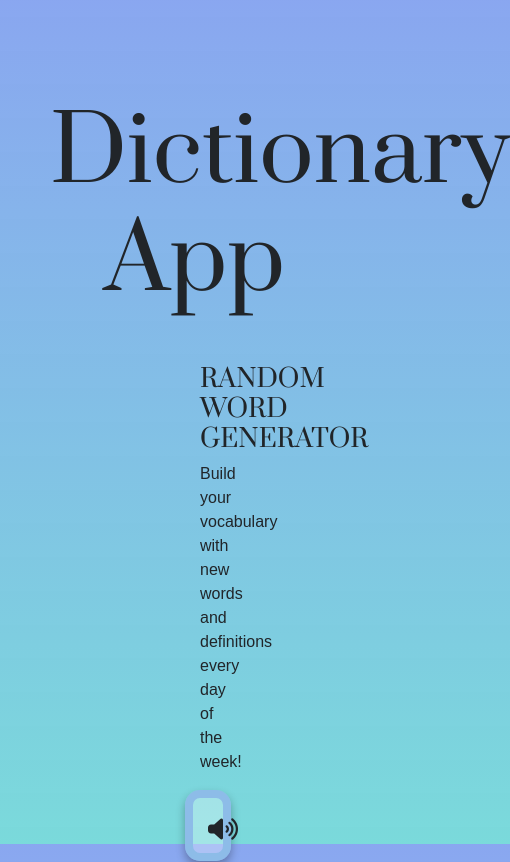
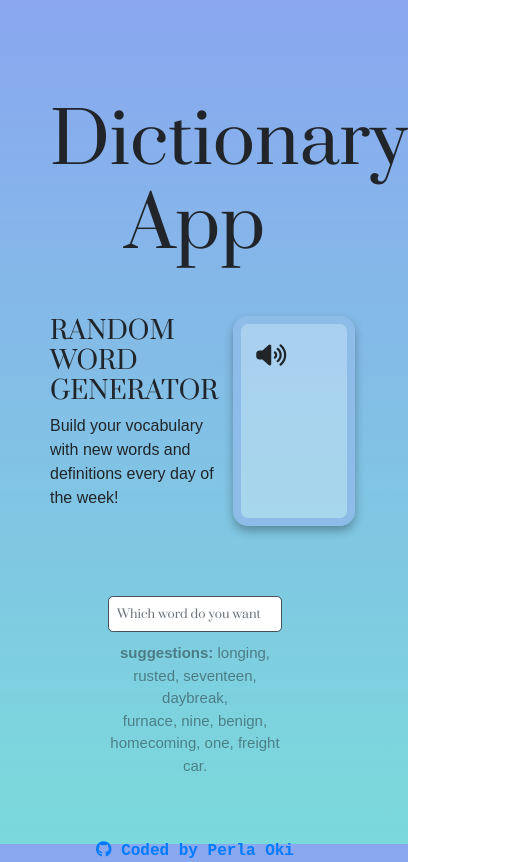
Before and after one commit to P0KiD0Ki/SheCodes-Dictionary-Project, a React (Create React App) app: page / in a window 390 px wide. Shown: the top 862 px of the page, 510 px wide, since content can reach past the window. Built offline with nearby package versions, Linux system fonts and the light colour scheme; no server answers.

Commit message:
added media queries for mobile responsiveness

```diff
--- a/src/Dictionary.css
+++ b/src/Dictionary.css
@@ -37,3 +37,18 @@ input.textbox.form-control.form-control-lg {
 div.form-group {
   padding: 70px 0px 30px;
 }
+
+/* media queries */
+@media (max-width: 900px) {
+  .textbox {
+    max-width: 600px;
+    margin: 0px;
+    border: 1px solid;
+    font-family: 'Prata', serif;
+  }
+
+  input.textbox.form-control.form-control-lg {
+    font-size: 12px;
+    padding: 4px 8px;
+  }
+}
--- a/src/Images.css
+++ b/src/Images.css
@@ -6,4 +6,14 @@ img {
   border-radius: 6px;
   margin-bottom: 20px;
   min-height: 200px;
+  border: 1px dotted rgba(0,0,0, .3);
 }
+
+@media (max-width: 900px) {
+  img {
+    border-radius: 6px;
+    margin-bottom: 20px;
+    min-height: 50px;
+    border: 1px dotted rgba(0,0,0, .3);
+  }
+}
--- a/src/Results.css
+++ b/src/Results.css
@@ -44,3 +44,18 @@ h4.part-of-speech {
 h5.card-definition {
     font-family: 'Montserrat', sans-serif;
 }
+
+@media (max-width: 900px) {
+  div.Results {
+    margin: 0px;
+  }
+
+  section {
+    border: var(--border);
+    border-radius: var(--border-radius);
+    box-shadow: 0 5px 5px rgba(0, 0, 0, 0.1);
+    background-color: var(--box-background);
+    padding: 20px 30px;
+    margin: 0px 0px 20px 0px;
+  }
+}
--- a/src/WordofDay.css
+++ b/src/WordofDay.css
@@ -41,3 +41,17 @@ div.word-generator.col {
   font-family: 'Montserrat', sans-serif;
 }
 /* rgb(34, 193, 195, .7) */
+
+/* media queries */
+@media (max-width: 900px) {
+  h1.text-center {
+    font-size: 70px;
+    padding: 100px 0px 40px 0px;
+    font-family: 'Prata', serif;
+  }
+
+div.word-of-day.container {
+padding: 0;
+}
+
+}
```
Also changed, not shown: 2 other files (tests, documents, lock files or other folders).
